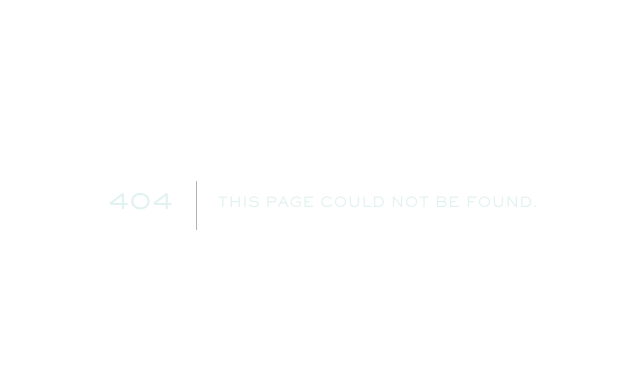
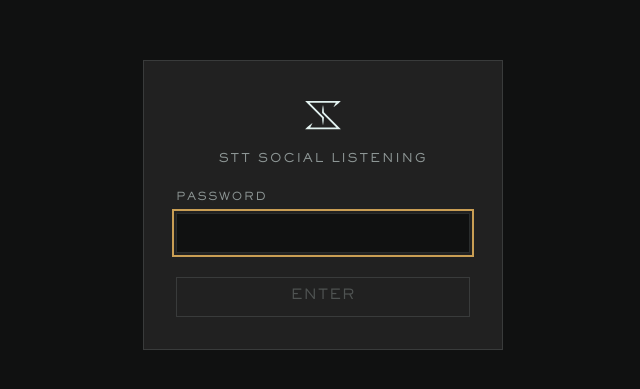
Before and after one commit to seethisthroughsb/stt-dashboard-next, a Next.js app in the folder stt-nextjs/: page /login in a window 1280 px wide. Before the commit this address had no page. Shown: the part 195-584 px from the top of the page, without its empty margins (317-957 px from the left). Built offline with nearby package versions, Linux system fonts and the light colour scheme.

Commit message:
Add files via upload

```diff
--- /dev/null
+++ b/stt-nextjs/app/api/login/route.js
@@ -0,0 +1,44 @@
+import { computeAuthToken, AUTH_COOKIE } from '../../../lib/auth';
+
+export const dynamic = 'force-dynamic';
+
+// Constant-time-ish compare: not critical for a single shared password on
+// an internal tool, but cheap to do right.
+function safeEqual(a, b) {
+  if (typeof a !== 'string' || typeof b !== 'string' || a.length !== b.length) return false;
+  let diff = 0;
+  for (let i = 0; i < a.length; i++) diff |= a.charCodeAt(i) ^ b.charCodeAt(i);
+  return diff === 0;
+}
+
+export async function POST(req) {
+  const expectedPassword = process.env.DASHBOARD_PASSWORD;
+  const secret = process.env.AUTH_SECRET;
+
+  if (!expectedPassword || !secret) {
+    return Response.json(
+      { ok: false, error: 'Auth isn’t configured yet — DASHBOARD_PASSWORD/AUTH_SECRET missing on the server.' },
+      { status: 500 }
+    );
+  }
+
+  let body;
+  try {
+    body = await req.json();
+  } catch {
+    return Response.json({ ok: false, error: 'Bad request.' }, { status: 400 });
+  }
+
+  const { password } = body || {};
+  if (!safeEqual(String(password || ''), expectedPassword)) {
+    return Response.json({ ok: false, error: 'Incorrect password.' }, { status: 401 });
+  }
+
+  const token = await computeAuthToken(expectedPassword, secret);
+  const res = Response.json({ ok: true });
+  res.headers.append(
+    'Set-Cookie',
+    `${AUTH_COOKIE}=${token}; Path=/; HttpOnly; Secure; SameSite=Lax; Max-Age=${60 * 60 * 24 * 30}`
+  );
+  return res;
+}
--- /dev/null
+++ b/stt-nextjs/app/api/logout/route.js
@@ -0,0 +1,9 @@
+import { AUTH_COOKIE } from '../../../lib/auth';
+
+export const dynamic = 'force-dynamic';
+
+export async function POST() {
+  const res = Response.json({ ok: true });
+  res.headers.append('Set-Cookie', `${AUTH_COOKIE}=; Path=/; HttpOnly; Secure; SameSite=Lax; Max-Age=0`);
+  return res;
+}
--- /dev/null
+++ b/stt-nextjs/app/login/page.js
@@ -0,0 +1,117 @@
+'use client';
+import React from 'react';
+import { useRouter } from 'next/navigation';
+import { Logo } from '../../components/Logo';
+import { Button } from '../../components/Button';
+
+export default function LoginPage() {
+  const router = useRouter();
+  const [password, setPassword] = React.useState('');
+  const [error, setError] = React.useState(null);
+  const [busy, setBusy] = React.useState(false);
+
+  async function onSubmit(e) {
+    e.preventDefault();
+    setBusy(true);
+    setError(null);
+    try {
+      const resp = await fetch('/api/login', {
+        method: 'POST',
+        headers: { 'Content-Type': 'application/json' },
+        body: JSON.stringify({ password }),
+      });
+      const data = await resp.json().catch(() => null);
+      if (!resp.ok || !data?.ok) {
+        setError(data?.error || 'Incorrect password.');
+        setBusy(false);
+        return;
+      }
+      const params = new URLSearchParams(window.location.search);
+      const from = params.get('from') || '/';
+      router.push(from);
+      router.refresh();
+    } catch (err) {
+      setError(err.message || 'Something went wrong.');
+      setBusy(false);
+    }
+  }
+
+  return (
+    <div
+      style={{
+        minHeight: '100dvh',
+        display: 'flex',
+        alignItems: 'center',
+        justifyContent: 'center',
+        padding: 'var(--space-4)',
+      }}
+    >
+      <form
+        onSubmit={onSubmit}
+        style={{
+          width: '100%',
+          maxWidth: 360,
+          display: 'flex',
+          flexDirection: 'column',
+          gap: 'var(--space-5)',
+          background: 'var(--surface-card)',
+          border: '1px solid var(--border-hairline)',
+          padding: 'var(--space-6)',
+        }}
+      >
+        <div style={{ display: 'flex', flexDirection: 'column', alignItems: 'center', gap: 'var(--space-4)' }}>
+          <Logo size={56} color="var(--text-heading)" />
+          <span
+            style={{
+              font: 'var(--type-label)',
+              letterSpacing: 'var(--tracking-label)',
+              textTransform: 'uppercase',
+              color: 'var(--text-muted)',
+              textAlign: 'center',
+            }}
+          >
+            STT Social Listening
+          </span>
+        </div>
+
+        <div style={{ display: 'flex', flexDirection: 'column', gap: 'var(--space-2)' }}>
+          <label
+            htmlFor="password"
+            style={{
+              font: 'var(--type-label-sm)',
+              letterSpacing: 'var(--tracking-label)',
+              textTransform: 'uppercase',
+              color: 'var(--text-muted)',
+            }}
+          >
+            Password
+          </label>
+          <input
+            id="password"
+            type="password"
+            autoFocus
+            value={password}
+            onChange={(e) => setPassword(e.target.value)}
+            style={{
+              height: 'var(--control-md)',
+              padding: '0 var(--space-4)',
+              border: '1px solid var(--border-hairline)',
+              background: 'var(--surface-page)',
+              color: 'var(--text-heading)',
+              font: 'var(--type-body-sm)',
+              borderRadius: 'var(--radius-none)',
+            }}
+          />
+        </div>
+
+        {error && (
+          <div style={{ font: 'var(--type-body-sm)', color: 'var(--stt-rust)' }}>{error}</div>
+        )}
+
+        <Button type="submit" variant="primary" fullWidth disabled={busy || !password}>
+          {busy ? 'Checking…' : 'Enter'}
+        </Button>
+      </form>
+    </div>
+  );
+}
--- /dev/null
+++ b/stt-nextjs/lib/auth.js
@@ -0,0 +1,22 @@
+// Shared by middleware.js (edge runtime) and app/api/login/route.js (node
+// runtime) — both environments expose the Web Crypto `crypto.subtle` global,
+// so this one implementation works in both without extra runtime config.
+//
+// The auth cookie never holds the plaintext password: it holds an HMAC of
+// the password keyed by a separate secret, both supplied as env vars
+// (DASHBOARD_PASSWORD, AUTH_SECRET) that are never committed to the repo.
+export async function computeAuthToken(password, secret) {
+  if (!password || !secret) return null;
+  const enc = new TextEncoder();
+  const key = await crypto.subtle.importKey(
+    'raw',
+    enc.encode(secret),
+    { name: 'HMAC', hash: 'SHA-256' },
+    false,
+    ['sign']
+  );
+  const sig = await crypto.subtle.sign('HMAC', key, enc.encode(password));
+  return Buffer.from(sig).toString('hex');
+}
+
+export const AUTH_COOKIE = 'stt_auth';
```
Also changed, not shown: stt-nextjs/components/Shell.jsx (+11 -0 lines), stt-nextjs/middleware.js (added, +50 -0 lines).
